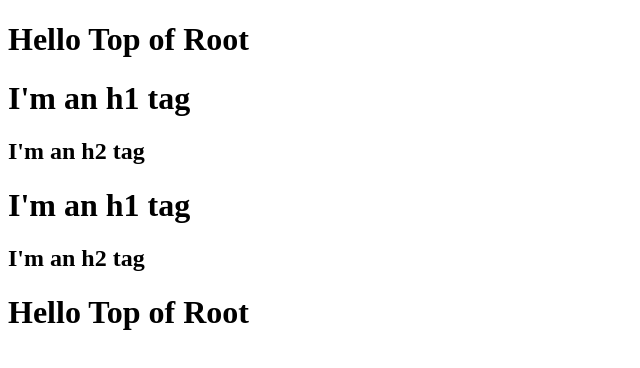
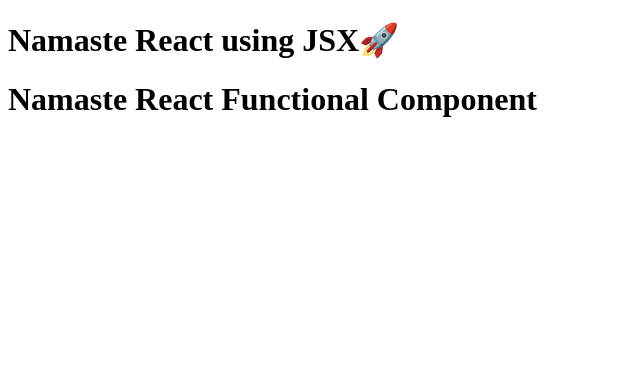
Before and after one commit to Ru28/Namaste-React, a React (Vite) app: page / in a window 1280 px wide. Shown: the top 368 px of the page, without its empty margins (0-640 px from the left). Built offline with nearby package versions, Linux system fonts and the light colour scheme.

Commit message:
episode-03

```diff
--- a/App.js
+++ b/App.js
@@ -1,42 +1,19 @@
-/**
-<div id="parent">
-    <div id="child">
-        <h1>I'm h1 tag</h1>
-        <h2>I'm h2 tag</h2>
-    </div>
-    <div id="child2">
-        <h1>I'm h1 tag</h1>
-        <h2>I'm h2 tag</h2>
-    </div>
-</div>
-
-ReactElement(Object) => HTML(Brower Understands)
- **/
-
 import React from "react";
 import ReactDOM from "react-dom/client";
-const parent = React.createElement(
-    "div",
-    { id: "parent" },
-    [
-        React.createElement("div",{id:"child"},
-        [React.createElement("h1", {}, "I'm an h1 tag"),
-        React.createElement("h2",{},"I'm an h2 tag")]),
 
-        React.createElement("div",{id:"child2"},
-        [React.createElement("h1", {}, "I'm an h1 tag"),
-        React.createElement("h2",{},"I'm an h2 tag")])
-    ]
-)
-
-// JSX
-
-const heading = React.createElement(
-    "h1",{id: "heading"},"Hello World from React!"
+const Title=() =>(
+  <h1 className="head" tabIndex="1">
+    Namaste React using JSX🚀
+  </h1>
 );
 
-console.log(parent); // Object
+const HeadingComponent = () =>(
+  <div id="container">
+      <Title/>
+      <h1 className="heaiding">Namaste React Functional Component</h1>
+  </div>
+)
 
 const root = ReactDOM.createRoot(document.getElementById("root"));
 
-root.render(parent);
+root.render(<HeadingComponent/>);
--- a/index.html
+++ b/index.html
@@ -4,25 +4,12 @@
     <meta charset="UTF-8">
     <meta name="viewport" content="width=device-width, initial-scale=1.0">
     <link rel="stylesheet" href="index.css"/>
-    <title>Document</title>
+    <title>Namaste React</title>
 </head>
 <body>
-    <h1>Hello Top of Root</h1>
     <div id="root">
         <h1>Akshay is here</h1>
     </div>
-    <h1>Hello Top of Root</h1>
-    <!-- <script>
-        const heading = document.createElement("h1");
-        heading.innerHTML = "Hello World from JavaScript!";
-
-        const root = document.getElementById("root");
-        root.appendChild(heading);
-    </script> -->
-
-    <!-- <script crossorigin src="https://unpkg.com/react@18/umd/react.development.js"></script>
-    <script crossorigin src="https://unpkg.com/react-dom@18/umd/react-dom.development.js"></script> -->
-
     <script type="module" src="./App.js"></script>
 </body>
 </html>
--- a/package.json
+++ b/package.json
@@ -3,6 +3,8 @@
   "version": "1.0.0",
   "description": "This is Namaste React by Akshay Saini",
   "scripts": {
+    "start": "parcel index.html",
+    "build": "parcel build index.html",
     "test": "jest"
   },
   "repository": {
```
Also changed, not shown: 1 other file (tests, documents, lock files or other folders).
